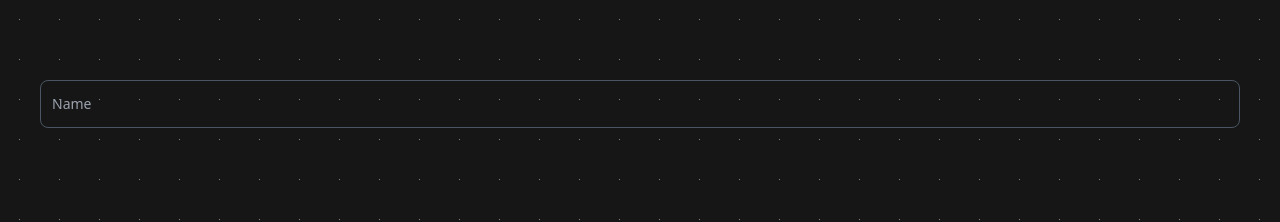
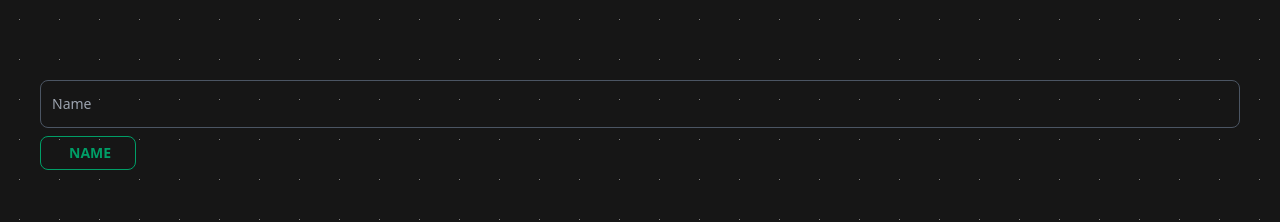
Before and after one commit to Anrsgrl/resume-builder, a Next.js app: page /en/build in a window 1280 px wide. Shown: the top 222 px of the page. Built offline with nearby package versions, Linux system fonts and the light colour scheme.

Commit message:
Feature: Custom button component created

```diff
--- a/app/[locale]/build/page.jsx
+++ b/app/[locale]/build/page.jsx
@@ -1,13 +1,16 @@
 "use client";
+import Button from "@/components/common/Button";
 import Input from "@/components/common/Input";
-import TextArea from "@/components/common/TextArea";
 import React, { useState } from "react";
 
 const Build = () => {
   const [name, setName] = useState("");
   return (
-    <div className="mt-20 px-10">
+    <div className="mt-20 px-10 flex flex-col gap-2">
       <Input state={name} setState={setName} label="Name" name="name" />
+      <Button onClick={() => alert("namne")} animation={true}>
+        Name
+      </Button>
     </div>
   );
 };
--- /dev/null
+++ b/components/common/Button.jsx
@@ -0,0 +1,27 @@
+import React from "react";
+import { MdArrowRightAlt } from "react-icons/md";
+
+const Button = ({ children, animation, icon, ...props }) => {
+  return (
+    <button
+      {...props}
+      type="button"
+      className="w-fit flex items-center gap-1 animation-all group overflow-hidden w-fit px-3 py-1 rounded-lg text-main cursor-pointer border border-main hover:border-main hover:bg-main group font-semibold"
+    >
+      {animation && (
+        <span className="transform -translate-x-5 animation-all group-hover:translate-x-0 opacity-0 group-hover:opacity-100 group-hover:text-white ">
+          <MdArrowRightAlt size={24} />
+        </span>
+      )}
+      <p
+        className={`uppercase text-sm animation-all group-hover:text-white ${
+          animation && "-translate-x-3 group-hover:translate-x-0"
+        }`}
+      >
+        {children}
+      </p>
+    </button>
+  );
+};
+
+export default Button;
--- a/components/common/Input.jsx
+++ b/components/common/Input.jsx
@@ -10,7 +10,7 @@ const Input = ({ state, setState, label, name }) => {
         onChange={(e) => setState(e.target.value)}
       />
       <label
-        for={name}
+        htmlFor={name}
         className={`absolute text-sm text-gray-400 duration-300 transform -translate-y-4 scale-75 top-2 z-10 origin-[0] peer-focus:bg-gray-900 px-2 peer-focus:px-2 peer-focus:text-main peer-placeholder-shown:scale-100 peer-placeholder-shown:-translate-y-1/2 peer-placeholder-shown:top-1/2 peer-focus:top-2 peer-focus:scale-75 peer-focus:-translate-y-4 rtl:peer-focus:translate-x-1/4 rtl:peer-focus:left-auto start-1 ${
           state !== "" && "bg-gray-900 text-main"
         }`}
--- a/components/common/TextArea.jsx
+++ b/components/common/TextArea.jsx
@@ -10,7 +10,7 @@ const TextArea = ({ state, setState, label, name }) => {
         onChange={(e) => setState(e.target.value)}
       />
       <label
-        for={name}
+        htmlFor={name}
         className={`absolute text-sm text-gray-400 duration-300 transform -translate-y-4 scale-75 top-2 z-10 origin-[0] peer-focus:bg-gray-900 px-2 peer-focus:px-2 peer-focus:text-main peer-placeholder-shown:scale-100 peer-placeholder-shown:-translate-y-1/2 peer-placeholder-shown:top-6 peer-focus:top-2 peer-focus:scale-75 peer-focus:-translate-y-4 rtl:peer-focus:translate-x-1/4 rtl:peer-focus:left-auto start-1 ${
           state !== "" && "bg-gray-900 text-main"
         }`}
```
